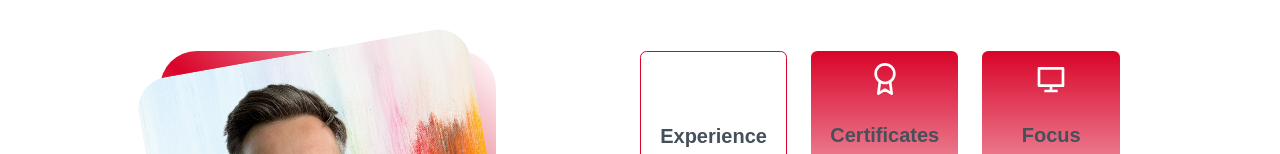
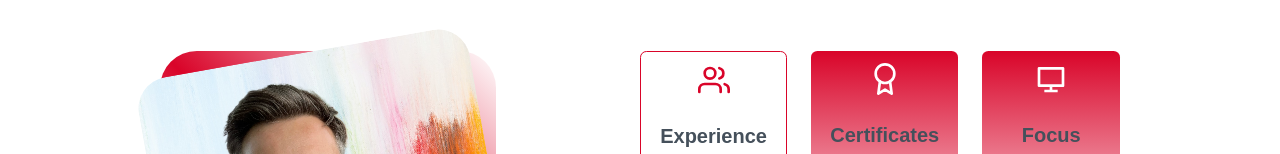
Before and after one commit to remarshal/marshal-rocks-react, a React (Create React App) app: page / in a window 1280 px wide. In both pictures the pointer is over the icon 712 px from the left and 1136 px from the top of the page. Shown: the part 1057-1211 px from the top of the page. Built offline with nearby package versions, Linux system fonts and the light colour scheme; a web font is replaced by a local one.

Commit message:
about icons hover

```diff
--- a/src/Components/about.css
+++ b/src/Components/about.css
@@ -52,6 +52,10 @@
     font-size: 2rem;
 }
 
+.about--card:hover > .about--icons {
+    color: var(--color-primary);
+}
+
 .about--cards p {
     margin: 2rem;
     color: var(--color-dark);
```
